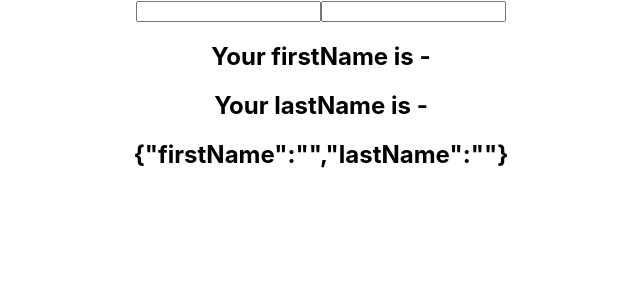
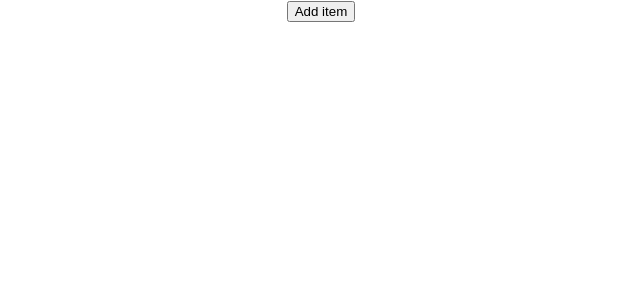
Before and after one commit to ujjwal-dot/react-hook, a React (Create React App) app: page / in a window 1280 px wide. Shown: the top 300 px of the page, without its empty margins (319-959 px from the left). Built offline with nearby package versions, Linux system fonts and the light colour scheme.

Commit message:
useState with Array

```diff
--- a/src/App.js
+++ b/src/App.js
@@ -2,11 +2,12 @@
 import './App.css';
 import HooksCounter from './components/HooksCounter';
 import HooksCounterTwo from './components/HooksCounterTwo';
+import HooksCounter3 from './components/HooksCounter3';
 
 function App() {
   return (
     <div className="App">
-     <HooksCounterTwo/>
+     <HooksCounter3/>
     </div>
   );
 }
--- /dev/null
+++ b/src/components/HooksCounter3.js
@@ -0,0 +1,23 @@
+import React, { useState } from 'react'
+
+function HooksCounter3() {
+    const[items,setItems] = useState([])
+    const addItem = () =>{
+        setItems([...items,{
+            id:items.length,
+            value:Math.floor(Math.random() * 10)+1
+        }])
+    }
+  return (
+    <div>
+        <button onClick={addItem}>Add item</button>
+        <ul>
+            {
+                items.map(item=>(<li key={item.id}>{item.value}</li>))
+            }
+        </ul>
+    </div>
+  )
+}
+
+export default HooksCounter3
```
